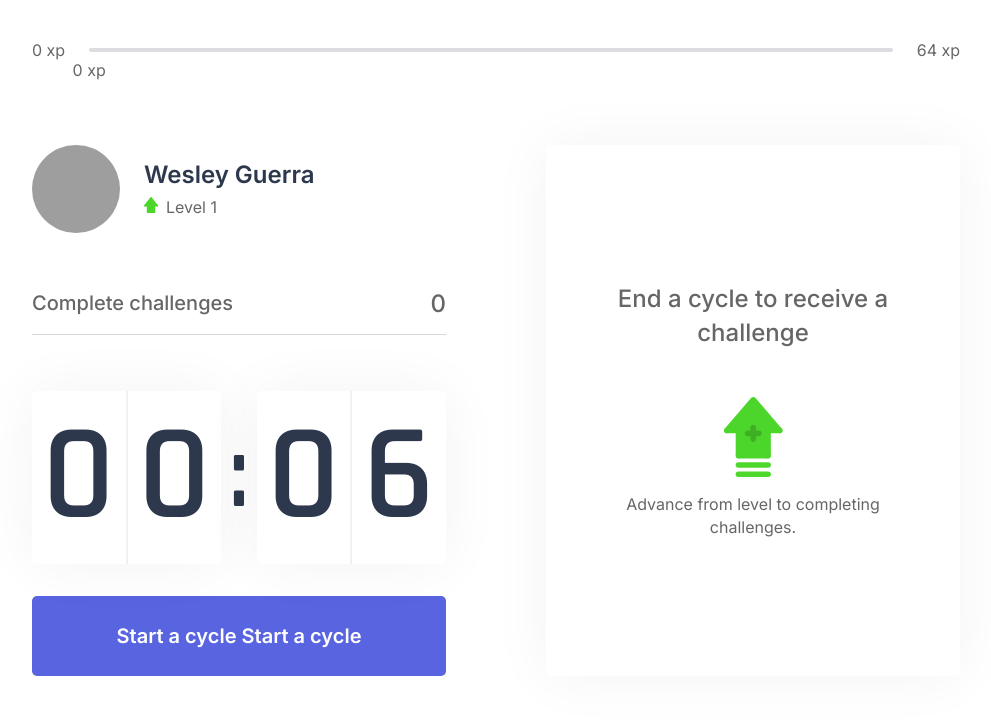
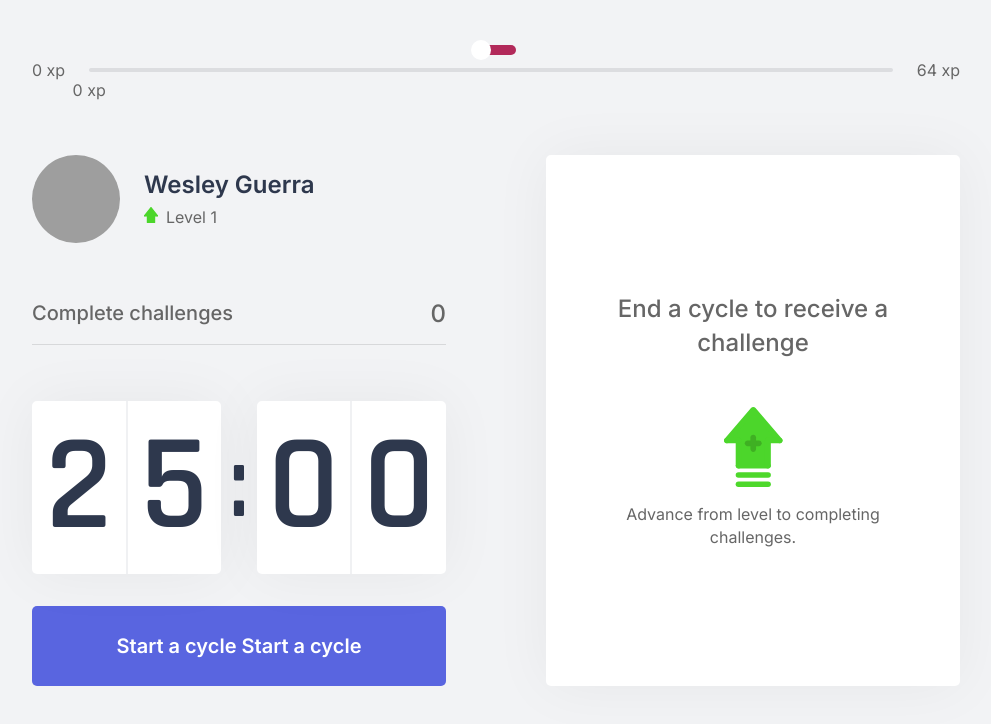
Before and after one commit to Wesleygmssa/moveit-next, a Next.js app: page / in a window 1280 px wide. Shown: the top 724 px of the page, without its empty margins (144-1135 px from the left). Built offline with nearby package versions, Linux system fonts and the light colour scheme; grey boxes are pictures that could not be loaded.

Commit message:
criando thema dark

```diff
--- a/package.json
+++ b/package.json
@@ -9,8 +9,10 @@
   },
   "dependencies": {
     "next": "10.0.7",
+    "polished": "^4.1.1",
     "react": "17.0.1",
     "react-dom": "17.0.1",
+    "react-switch": "^6.0.0",
     "styled-components": "^5.2.1"
   },
   "devDependencies": {
--- a/src/components/ExperienceBar/index.tsx
+++ b/src/components/ExperienceBar/index.tsx
@@ -1,15 +1,36 @@
 import React, { useContext } from 'react';
 import { ChallengesContext } from '../../contexts/ChallengesContext';
 import { Header } from './styles';
+import Switch from 'react-switch';
+import { ThemeContext } from 'styled-components';
+import { shade } from 'polished';
 
-export const ExperienceBar: React.FC = () => {
+interface Props {
+    toggleTheme(): void;
+}
+
+export const ExperienceBar: React.FC<Props> = ({ toggleTheme }) => {
     //importando context
     const { currentExperience, experienceToNextLevel } = useContext(ChallengesContext);
-
     //calculo de level
     const porcentToNextLevel = Math.round(currentExperience * 100) / experienceToNextLevel;
+    const { colors, title } = useContext(ThemeContext);
 
     return (
+        <>
+            <div style={{ display: 'flex', justifyContent: 'center' }}>
+                <Switch onChange={toggleTheme}
+                    checked={title === 'dark'}
+                    checkedIcon={false}
+                    uncheckedIcon={false}
+                    height={10}
+                    width={40}
+                    handleDiameter={20}
+                    offColor={shade(0.1, colors.primary)}
+                    onColor={colors.primary}
+                />
+            </div>
+
             <Header >
                 <span>0 xp</span>
                 <div>
@@ -24,5 +45,6 @@ export const ExperienceBar: React.FC = () => {
                 </div>
                 <span>{experienceToNextLevel} xp</span>
             </Header>
+        </>
     );
 }
--- a/src/contexts/CountdownContext.tsx
+++ b/src/contexts/CountdownContext.tsx
@@ -26,7 +26,7 @@ export function CountdownProvider({ children }: CountdownProviderPorps) {
     const { startNewChallenge, resetChallenge, } = useContext(ChallengesContext);
 
 
-    const [time, setTime] = useState(0.1 * 60);
+    const [time, setTime] = useState(25 * 60);
     const [isActive, setIsActive] = useState(false);
     const [hasFinished, setHasFinished] = useState(false);
 
@@ -41,7 +41,7 @@ export function CountdownProvider({ children }: CountdownProviderPorps) {
     function resetCountdown() {
         clearTimeout(countdownTimeOut);
         setIsActive(false);
-        setTime(0.1 * 60);
+        setTime(25 * 60);
         setHasFinished(false);
     }
 
--- a/src/pages/_app.tsx
+++ b/src/pages/_app.tsx
@@ -1,12 +1,14 @@
 import { ChallengesProvider } from '../contexts/ChallengesContext';
-import { CountdownProvider } from '../contexts/CountdownContext';
+
 
 function MyApp({ Component, pageProps }) {
+
 
   return (
     <ChallengesProvider>
       <Component {...pageProps} />
     </ChallengesProvider>
+
   )
 }
 
--- a/src/pages/index.tsx
+++ b/src/pages/index.tsx
@@ -7,15 +7,26 @@ import { Container } from "./styles";
 import Head from 'next/head';
 import ChallengeBox from "../components/ChallengeBox";
 import { CountdownProvider } from "../contexts/CountdownContext";
+import { ThemeProvider } from 'styled-components';
+import light from '../styles/themes/light';
+import dark from '../styles/themes/dark';
+import { useState } from 'react';
 
 export default function Home() {
+  const [theme, setTheme] = useState(light); // light e um objeto
+
+  const toggleTheme = () => {
+    setTheme(theme.title === 'light' ? dark : light)
+  }
+
   return (
+    <ThemeProvider theme={theme}>
       <Container>
         <Head>
           <title>Início | move.it</title>
         </Head>
         <GlobalStyled />
-      <ExperienceBar />
+        <ExperienceBar toggleTheme={toggleTheme} />
         <CountdownProvider>
           <section >
             <div>
@@ -29,5 +40,9 @@ export default function Home() {
           </section>
         </CountdownProvider>
       </Container>
+    </ThemeProvider>
+
+
+
   )
 }
--- a/src/styles/global.ts
+++ b/src/styles/global.ts
@@ -36,8 +36,8 @@ export default createGlobalStyle`
     }
 
     body{
-        background: var(---backgroud);
-        color:  var(--text)
+        background: ${props => props.theme.colors.backgroud};
+        color:  ${props => props.theme.colors.text}
     }
 
     body , input , textarea , button {
--- /dev/null
+++ b/src/styles/themes/dark.ts
@@ -0,0 +1,11 @@
+export default {
+    title: 'dark',
+    colors: {
+        primary: '#c62e65',
+        secundary: '#d63af9',
+
+        backgroud: '#222',
+        text: '#fff'
+    },
+    fonts: {}
+}
--- /dev/null
+++ b/src/styles/themes/light.ts
@@ -0,0 +1,11 @@
+export default {
+    title: 'light',
+    colors: {
+        primary: '#c62e65',
+        secundary: '#d63af9',
+
+        backgroud: '#f2f3f5',
+        text: '#666666'
+    },
+    fonts: {}
+}
--- a/tsconfig.json
+++ b/tsconfig.json
@@ -25,5 +25,8 @@
   ],
   "exclude": [
     "node_modules"
+  ],
+  "files": [
+    "src/styles/styled.d.ts"
   ]
 }
```
Also changed, not shown: src/styles/styled.d.ts (added, +15 -0 lines), 1 other file (tests, documents, lock files or other folders). Lines whose indentation alone changed are shown as unchanged.
